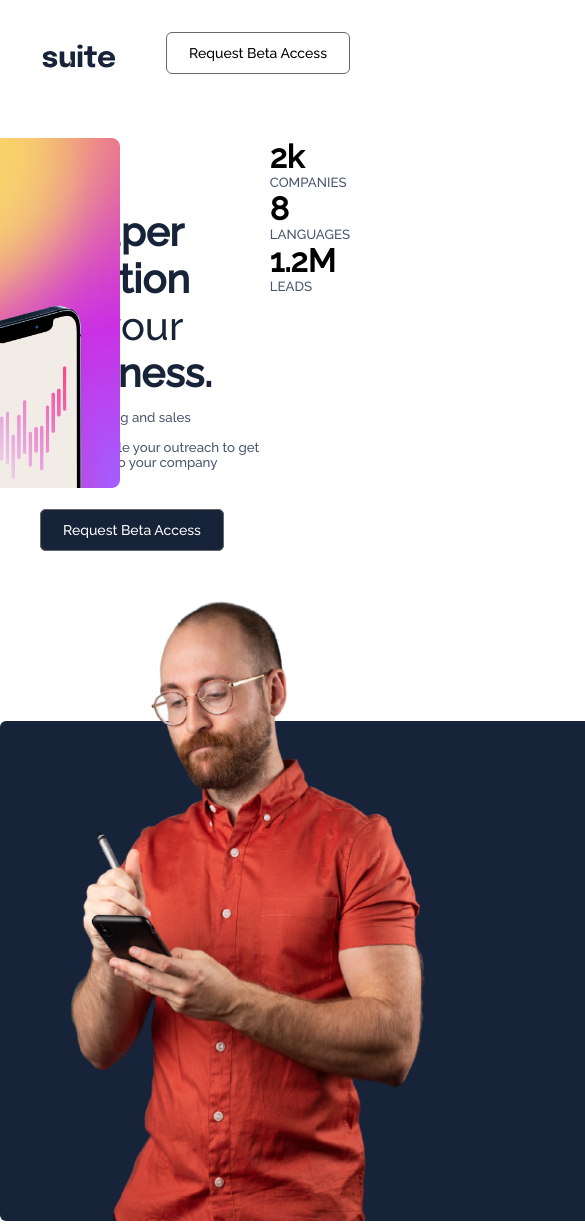
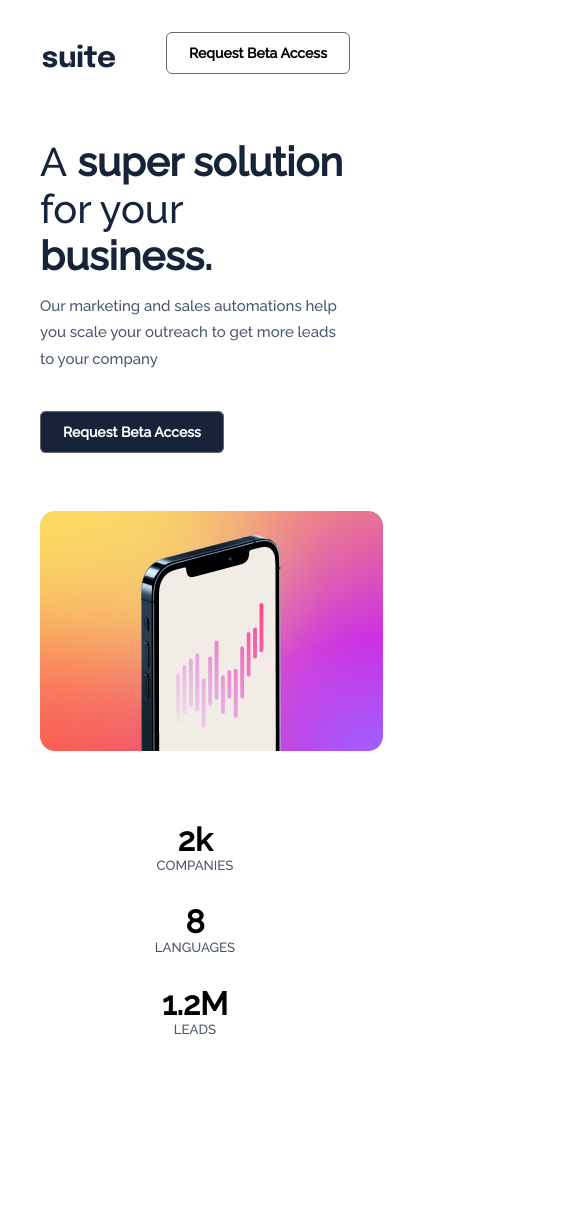
Before and after one commit to Adedayo02/suite, a plain HTML site: page index.html in a window 390 px wide. Shown: the top 1224 px of the page, 585 px wide, since content can reach past the window. Drawn offline with Linux system fonts and the light colour scheme; a web font is replaced by a local one.

Commit message:
Another one, thank you

```diff
--- a/index.html
+++ b/index.html
@@ -25,21 +25,23 @@
     <div class="head">
         <h1 id="text"><span>A</span> super solution <br> <span>for your</span> business.</h1>
         <h5 id="text2">Our marketing and sales automations<br> help you scale your outreach to get<br> more leads to your company</h5>
+        <h5 id="text-hide">Our marketing and sales automations help<br> you scale your outreach to get more leads<br> to your company</h5>
         <a class="hero-btn" href="http:/google.com/">Request Beta Access</a>
     </div>
     <div class="image">
-        <img id="img" src="./images/Oval.png" alt="">
+        <img id="img"  src="./images/Oval.png" alt="">
+        <img id="img-phone" src="./images/phone.png" alt="" srcset="">
     </div>
     <div class="stac">
-        <div class="1">
+        <div class="stac-no">
             <h1>2k</h1>
             <h5 id="light">COMPANIES</h5>
         </div>
-        <div class="2">
+        <div class="stac-no">
             <h1>8</h1>
             <h5 id="light">LANGUAGES</h5>
         </div>
-        <div class="3">
+        <div class="stac-no">
             <h1>1.2M</h1>
             <h5 id="light">LEADS</h5>
         </div>
@@ -49,6 +51,8 @@
   <div class="quote">
     <div class="jeff">
         <img id="jeff" src="./images/jeremy.png" alt="" srcset="">
+        <img id="jeffery" src="./images/jeremy.png" alt="" srcset="">
+
     </div>
     <div class="quo">
         <h1 id="text3"> <span>It just</span>  works</h1>
@@ -73,9 +77,9 @@
     </div>
 
     <div class="footer-right">
-        <i class="fa-brands fa-facebook"></i>
-        <i class="fa-brands fa-twitter"></i>
-        <i class="fa-brands fa-instagram"></i>
+        <i id="app" class="fa-brands fa-facebook"></i>
+        <i id="app" class="fa-brands fa-twitter"></i>
+        <i id="app" class="fa-brands fa-instagram"></i>
     </div>
   </div>`
 </body>
--- a/style.css
+++ b/style.css
@@ -42,6 +42,7 @@
     border: 1.5px solid #686868;
     border-radius: 6px;
     transition: ease 400ms all;
+    font-weight: bolder;
  }
 
  .nav-btn > a{
@@ -76,6 +77,7 @@
     border: 1.5px solid #686868;
     border-radius: 6px;
     transition: ease 400ms all;
+    font-weight: bold;
 }
 
 .hero-btn > a{
@@ -114,10 +116,28 @@
     color: #49566D;
   }
 
+  #text-hide{
+    display: none;
+  }
+
   #img{
     width: 200px;
     height: 350px;
     margin-left: -350px;
+
+  }
+
+  #img-phone{
+    display: none;
+  }
+
+  .stac{
+    display: flex;
+    flex-direction: column;
+  }
+
+  .stac-no{
+    margin-bottom: 30px;
 
   }
 
@@ -149,6 +169,10 @@
       margin-top: -120px;
     }
 
+    #jeffery{
+      display: none;
+    }
+
     #text3{
       margin-bottom: 20px;
     }
@@ -178,3 +202,117 @@
       margin-top: 20px;
       gap: 20px;
     }
+
+    #app:hover{
+      background-color: grey;
+    }
+
+ /* Tablets -> Downwards */
+@media screen and (max-width: 900px) {
+}
+
+/* Mobile */
+/* Phone Landscape -> Downloads */
+@media screen and (max-width: 700px) {
+
+
+
+}
+
+/* Phone Portrait */
+@media screen and (max-width: 490px) {
+
+  .nav{
+    width: 100%;
+  }
+
+  .hero{
+    width: 100%;
+    display: flex;
+    flex-direction: column;
+
+  }
+
+  #img{
+    display: none;
+   }
+
+   #img-phone{
+    display: flex;
+    height: 240px;
+    width: 343px;
+}
+
+.head{
+  margin:auto;
+  margin-bottom: 70px;
+  width: 100%;
+
+}
+
+#text{
+  font-size: xx-large;
+  margin-bottom: 14px;
+  font-size: 40px;
+  color: #172339;
+}
+
+#text2{
+  display: none;
+}
+
+#text-hide{
+  display: inline-block;
+  font-size: 15px;
+  margin-bottom: 50px;
+  font-weight: lighter;
+  color: #49566D;
+  width: 700px;
+  line-height: 1.75;
+}
+
+.stac{
+  margin-top: 70px;
+  width: 100%;
+  text-align: center;
+}
+
+.quote{
+  height: 748px;
+  width: 375px;
+  flex-direction: column;
+  align-items: center;
+  border-radius: 20px;
+  }
+
+  .quo{
+    padding: 100px;
+    font-size: larger;
+}
+
+#jeff{
+  display: none;
+}
+
+#jeffery{
+  height: 402px;
+width: 252px;
+display: block;
+
+}
+
+#text3{
+  margin-bottom: 20px;
+}
+
+#text4{
+  margin-bottom: 20px;
+  line-height: 2;
+  font-weight:lighter ;
+  margin-bottom: 30px;
+}
+
+#text6{
+  font-weight:lighter ;
+}
+}
```
Also changed, not shown: images/phone.png (added).
